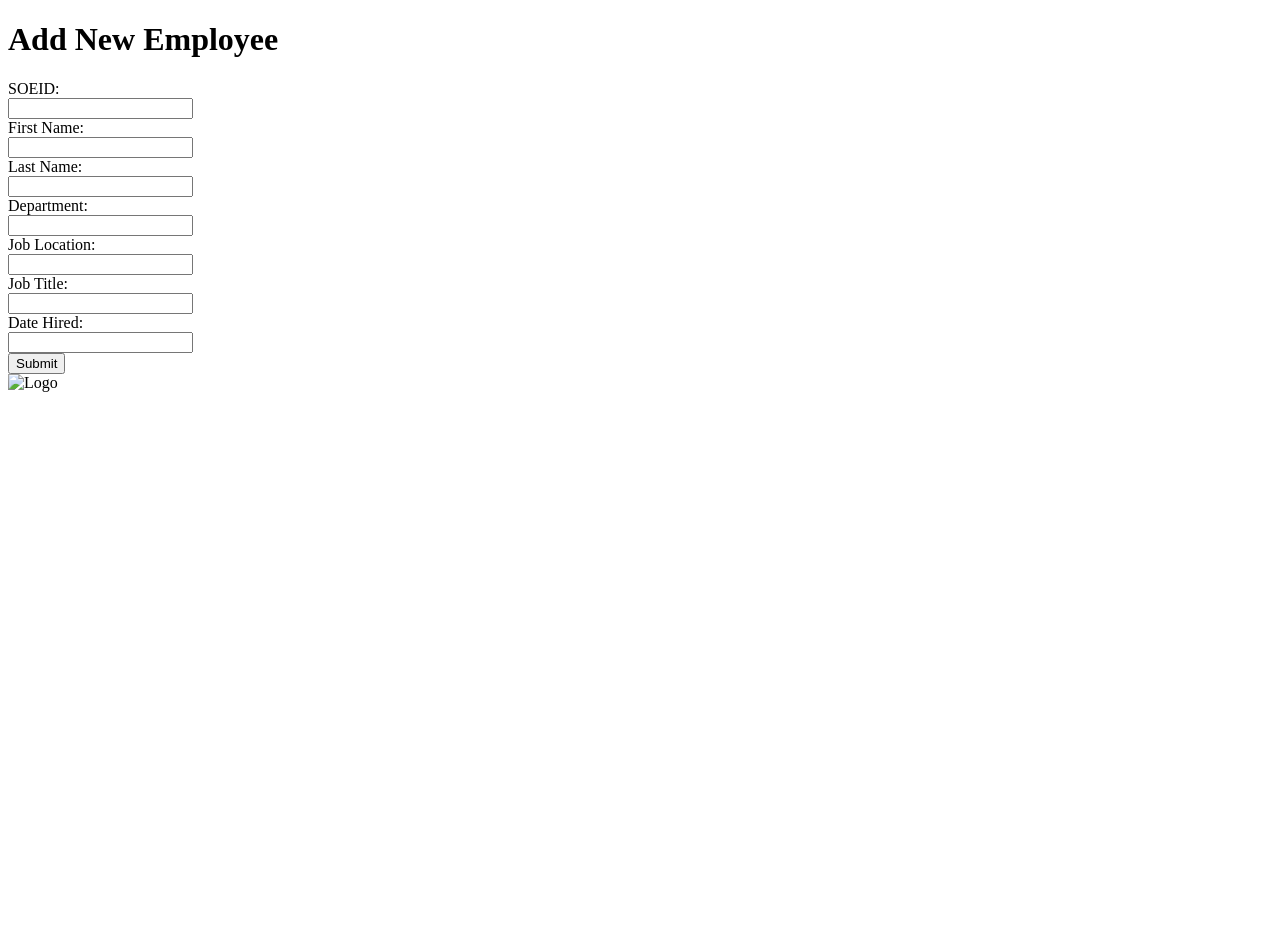
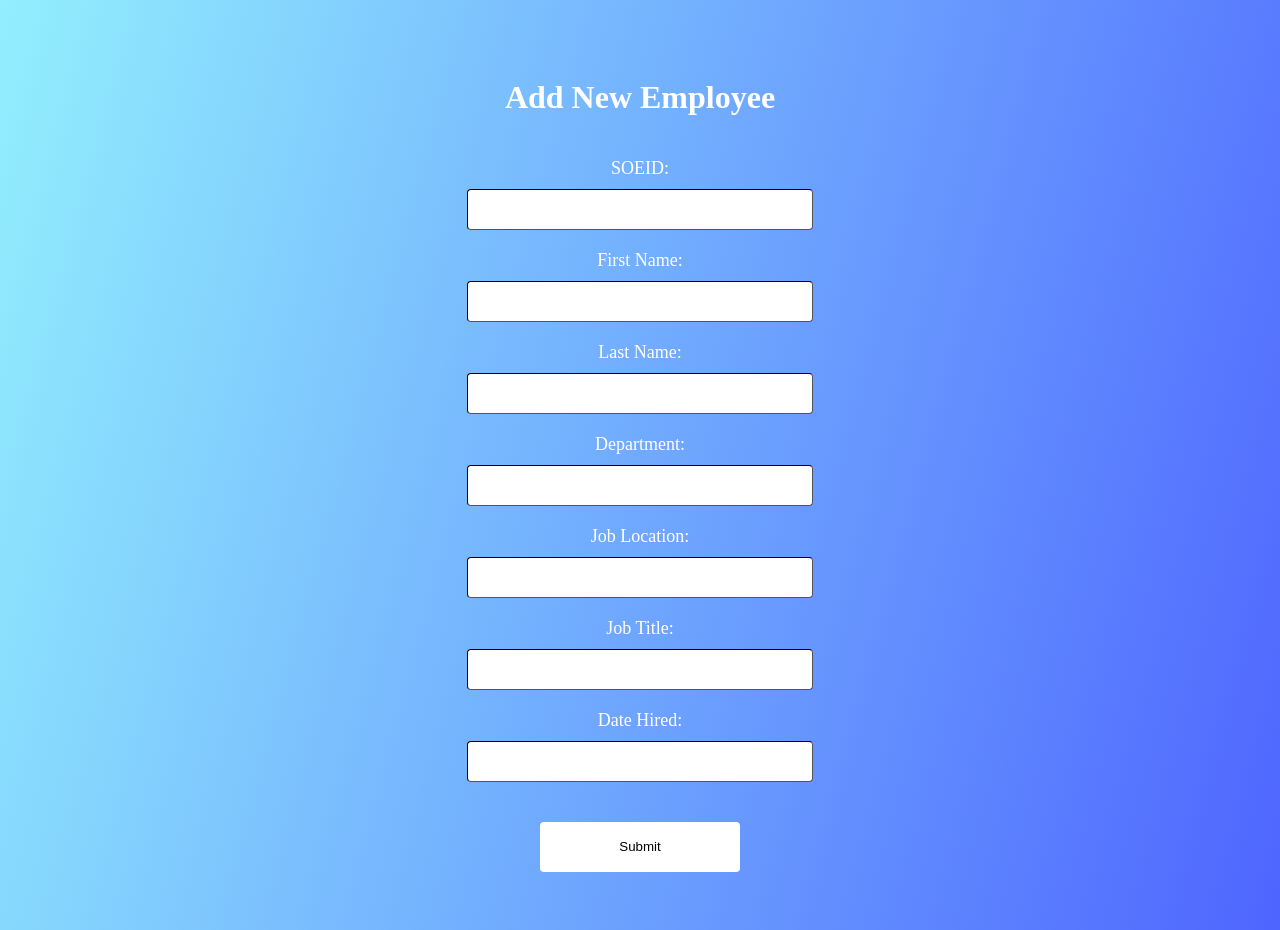
Before and after one commit to robertlsmith/EmployeeDatabase, a web app: page /employee-web/index.html in a window 1280 px wide. Before the commit the page ends 392 px from the top, so only its background shows below. Run offline with its HTML, style and script files only (its server is not run), Linux system fonts and the light colour scheme; data that the repository does not hold is empty.

Commit message:
Added CSS and started rough design

```diff
--- a/employee-web/index.html
+++ b/employee-web/index.html
@@ -4,8 +4,9 @@
     <meta charset="utf-8" />
     <meta name="viewport" content="width=device-width" />
     <title>Employee Database</title>
+    <link rel="stylesheet" href="styles/styles.css">
   </head>
-  <body>
+  <body align="center">
     <h1>Add New Employee</h1>
     <form action = "AddEmployee" method="post">
       <label for ="soeid">SOEID:</label><br>
@@ -17,7 +18,7 @@
       <label for="lastName">Last Name:</label><br>
       <input type="text" id="lastName" name="lastName"><br>
 
-      <lable for="department">Department:</lable><br>
+      <label for="department">Department:</label><br>
       <input type="text" id="department" name="department"><br>
 
       <label for="jobLocation">Job Location:</label><br>
@@ -29,9 +30,9 @@
       <label for="dateHired">Date Hired:</label><br>
       <input type="text" id="dateHired" name="dateHired"><br>
 
-      <input type="submit" value="Submit">
+      <button type="submit" value="Submit">
+        <p>Submit</p>
+      </button>
     </form>
-
-    <img src="" alt="Logo" />
   </body>
 </html>
--- /dev/null
+++ b/employee-web/styles/styles.css
@@ -0,0 +1,40 @@
+html {
+    min-height: 100%;
+}
+body {
+    background-image: linear-gradient(-75deg, #4E65FF, #92EFFD);
+    height: 100%;
+    padding: 50px;
+}
+h1 {
+    color: rgb(255, 255, 255);
+}
+label, input {
+    display: inline-block;
+}
+input {
+    width: 20rem;
+    padding: 12px;
+    border-radius: 4px;
+    border-color: black;
+    border-width: thin;
+}
+label {
+    color: white;
+    margin-top: 20px;
+    margin-bottom: 10px;
+    font-size: 18px;
+    /* font-weight: thin; */
+}
+button {
+    margin-top: 40px;
+    width: 200px;
+    padding: 4px;
+    background-color: white;
+    border-radius: 4px;
+    border: black;
+}
+
+button:hover {
+    cursor: pointer;
+}
```
